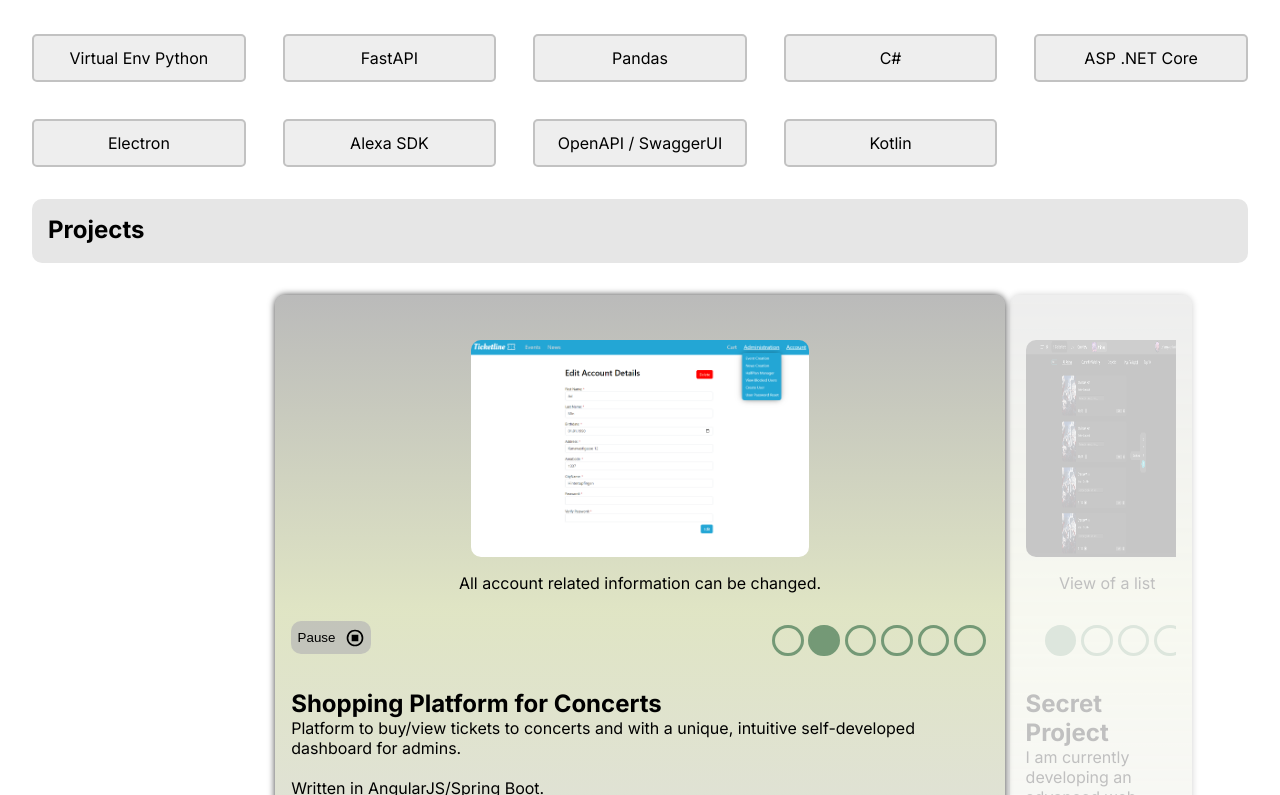
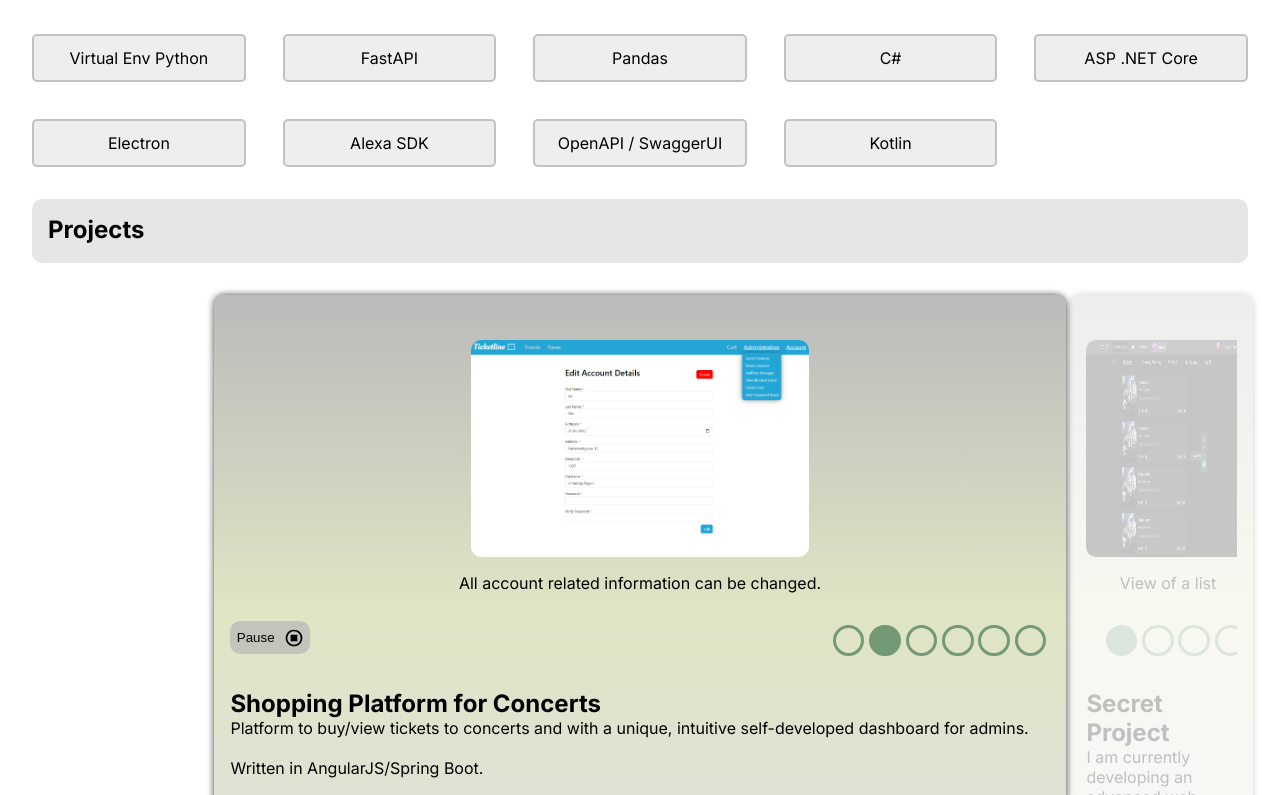
Before and after one commit to Reonharudo/dev-portfolio, a Next.js app: page / in a window 1280 px wide. Shown: the part 2893-3688 px from the top of the page. Built offline with nearby package versions, Linux system fonts and the light colour scheme; no server answers.

Commit message:
update layout on large screens

```diff
--- a/src/app/rootLayout.module.css
+++ b/src/app/rootLayout.module.css
@@ -10,7 +10,7 @@
 
 @media (width >= 2560px) {
     .app {
-        width: 50%;
+        width: 65%;
         margin: 0 auto;
     }
 }
--- a/src/components/ProjectSlider/ProjectSlider.module.css
+++ b/src/components/ProjectSlider/ProjectSlider.module.css
@@ -4,7 +4,7 @@
 
     display: grid;
     grid-template-rows: 100%;
-    grid-template-columns: 15% 60% 15%;
+    grid-template-columns: 15% 70% 15%;
     grid-template-areas: "prev_btn project_showcase next_btn";
     grid-column-gap: 0.3rem;
 
```
